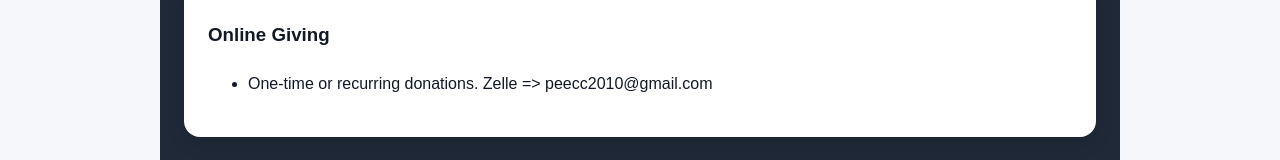
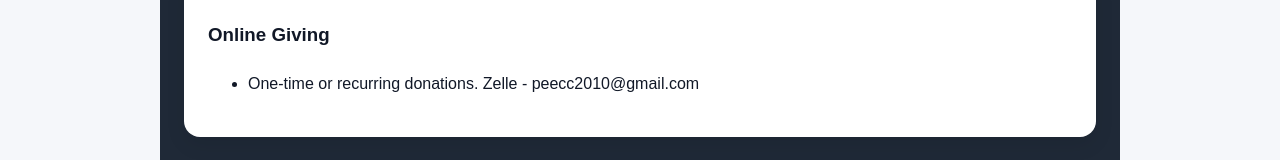
Before and after one commit to Mawitey/PEEC-Website-Frontend, a React (Vite) app: page /giving in a window 1280 px wide. Shown: the part 388-548 px from the top of the page. Built offline with nearby package versions, Linux system fonts and the light colour scheme.

Commit message:
updates on giving

```diff
--- a/src/pages/Giving.jsx
+++ b/src/pages/Giving.jsx
@@ -8,7 +8,7 @@ function Giving() {
                     <h3>Online Giving</h3>
                     <ul>
                         {/*<li>Secure online donation form</li>*/}
-                        <li>One-time or recurring donations. Zelle => peecc2010@gmail.com</li>
+                        <li>One-time or recurring donations. Zelle - peecc2010@gmail.com</li>
                     </ul>
                 </div>
 
```
